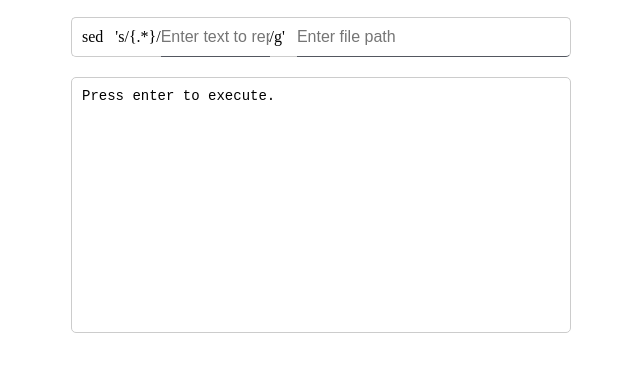
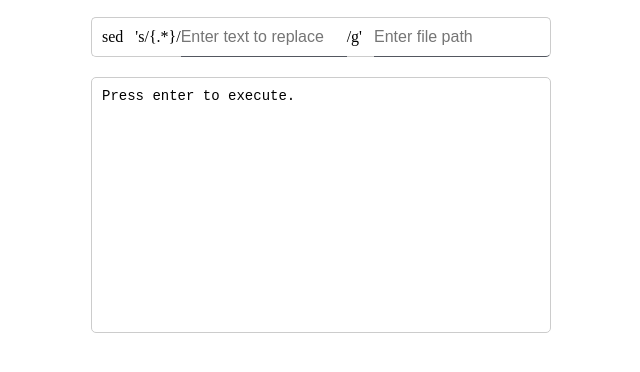
Before and after one commit to cnily03-hive/ctf-file-replacer, a website: page src/index.html in a window 1280 px wide. Shown: the part 248-620 px from the top of the page, without its empty margins (319-959 px from the left). Drawn offline with Linux system fonts and the light colour scheme.

Commit message:
:bug: fix styles

```diff
--- a/src/index.html
+++ b/src/index.html
@@ -16,6 +16,8 @@
         }
 
         .box {
+            display: block;
+            box-sizing: border-box;
             width: 500px;
             max-width: 95vw;
             margin: 0 auto;
@@ -45,15 +47,6 @@
             border-bottom: 1px solid #ccc;
             font-size: 16px;
             white-space: nowrap;
-        }
-
-        .input [name="pattern"] {
-            max-width: 100%;
-            width: min-content;
-        }
-
-        .input [name="file"] {
-            width: 100%;
         }
 
         .input> :first-child {
```
